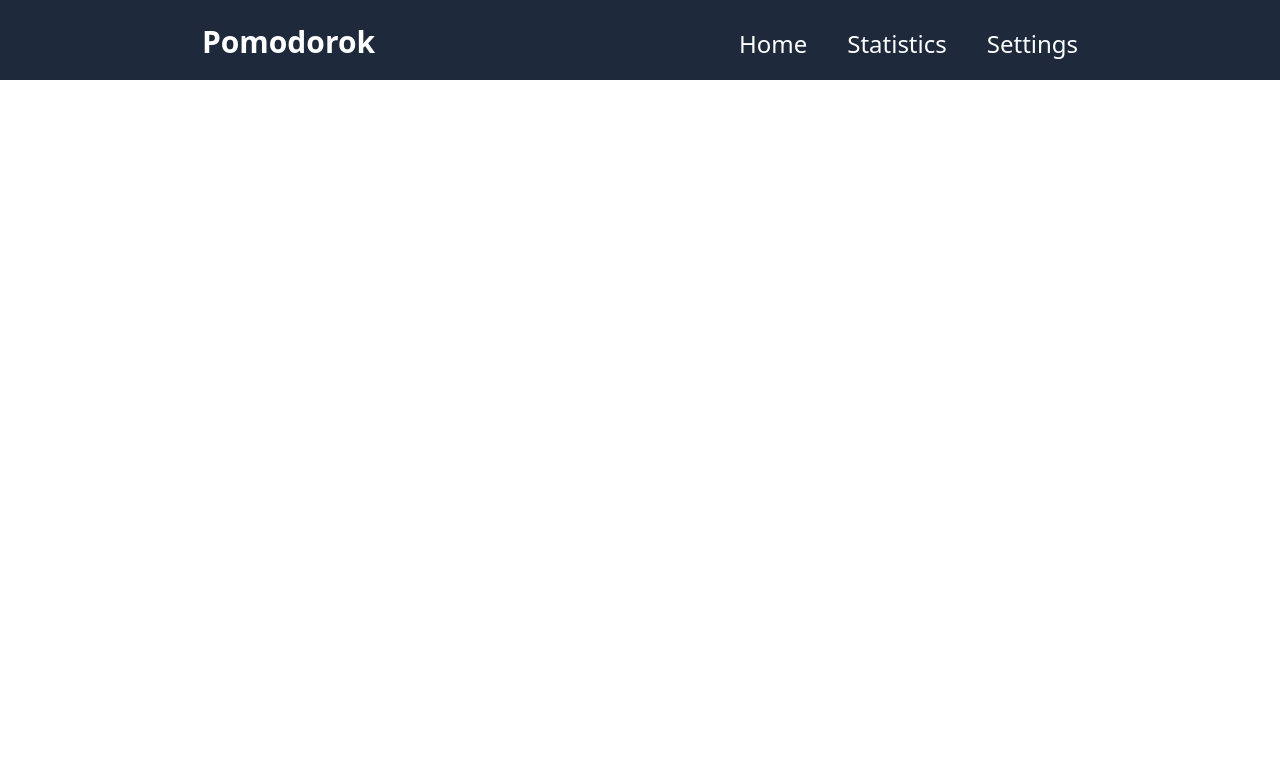
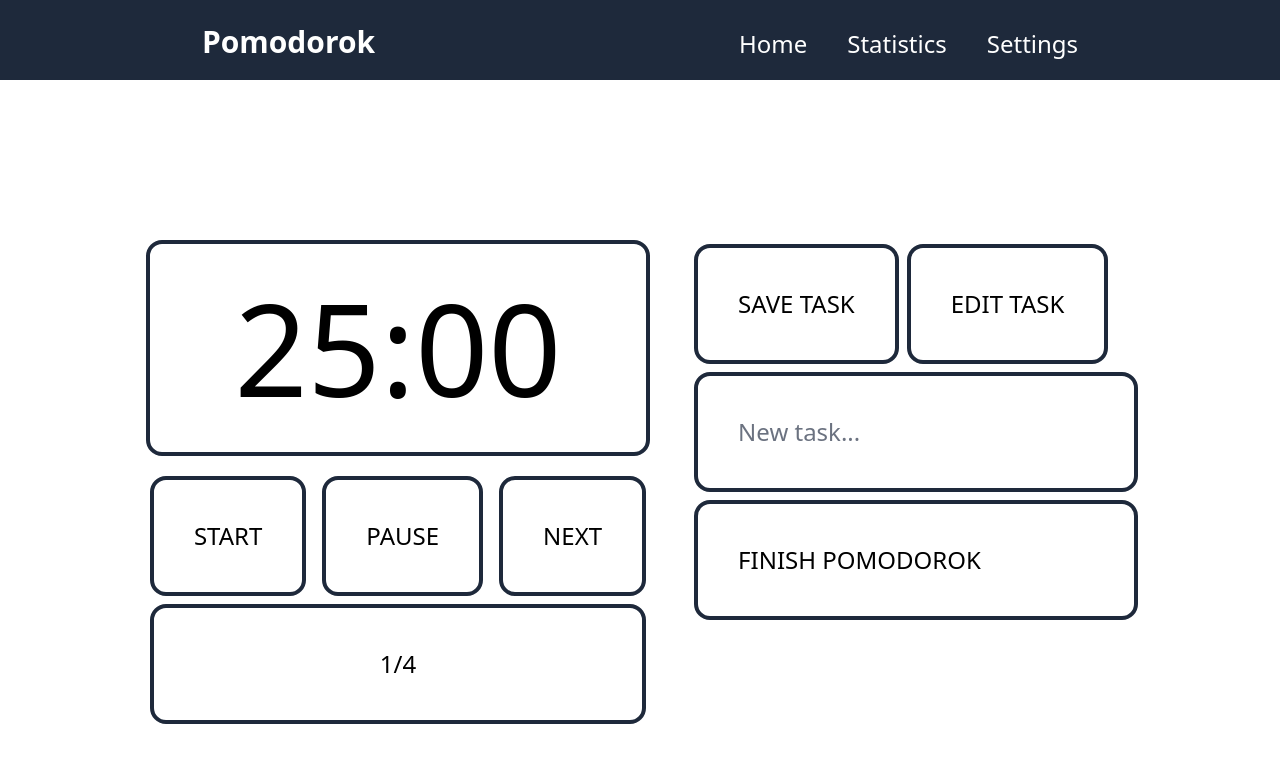
Before and after one commit to gerardmorte/Pomodorok, a Next.js app in the folder pomodorok/: page / in a window 1280 px wide. Shown: the top 762 px of the page. Built offline with nearby package versions, Linux system fonts and the light colour scheme.

Commit message:
feat: add component Pomodoro

```diff
--- /dev/null
+++ b/pomodorok/components/Pomodoro.js
@@ -0,0 +1,46 @@
+import React from "react";
+
+export default function Pomodoro() {
+  return (
+    <div className="flex gap-10">
+      <div>
+        <div className="text-9xl p-10 rounded-2xl border-slate-800 border-4 text-black text-center">
+          25:00
+        </div>
+        <div className="flex mt-4 gap-2">
+          <div className="text-2xl p-10 rounded-2xl border-slate-800 border-4 text-black m-1">
+            START
+          </div>
+          <div className="text-2xl p-10 rounded-2xl border-slate-800 border-4 text-black m-1">
+            PAUSE
+          </div>
+          <div className="text-2xl p-10 rounded-2xl border-slate-800 border-4 text-black m-1">
+            NEXT
+          </div>
+        </div>
+        <div className="text-2xl p-10 rounded-2xl border-slate-800 border-4 text-black m-1 text-center">
+          1/4
+        </div>
+      </div>
+      <div>
+        <div className="flex">
+          <div className="text-2xl p-10 rounded-2xl border-slate-800 border-4 text-black m-1">
+            SAVE TASK
+          </div>
+          <div className="text-2xl p-10 rounded-2xl border-slate-800 border-4 text-black m-1">
+            EDIT TASK
+          </div>
+        </div>
+        <input
+          className="text-2xl p-10 rounded-2xl border-slate-800 border-4 text-black m-1 w-full"
+          type="text"
+          placeholder="New task..."
+        ></input>
+
+        <div className="text-2xl p-10 rounded-2xl border-slate-800 border-4 text-black m-1 w-full">
+          FINISH POMODOROK
+        </div>
+      </div>
+    </div>
+  );
+}
--- a/pomodorok/pages/index.js
+++ b/pomodorok/pages/index.js
@@ -1,10 +1,6 @@
 import Head from "next/head";
-// import Image from "next/image";
-// import { Inter } from '@next/font/google'
-import styles from "../styles/Home.module.css";
 import Header from "../components/Header";
-
-// const inter = Inter({ subsets: ['latin'] })
+import Timer from "../components/Pomodoro";
 
 export default function Home() {
   return (
@@ -15,15 +11,12 @@ export default function Home() {
         <meta name="viewport" content="width=device-width, initial-scale=1" />
         <link rel="icon" href="/favicon.ico" />
       </Head>
-      <main className={styles.main}>
+      <main className="h-screen">
         <Header />
+        <div className="flex items-center justify-center mt-40">
+          <Timer />
+        </div>
       </main>
     </>
   );
 }
-
-{
-  /* <h2 className={inter.className}>
-              Docs <span>-&gt;</span>
-            </h2> */
-}
```
